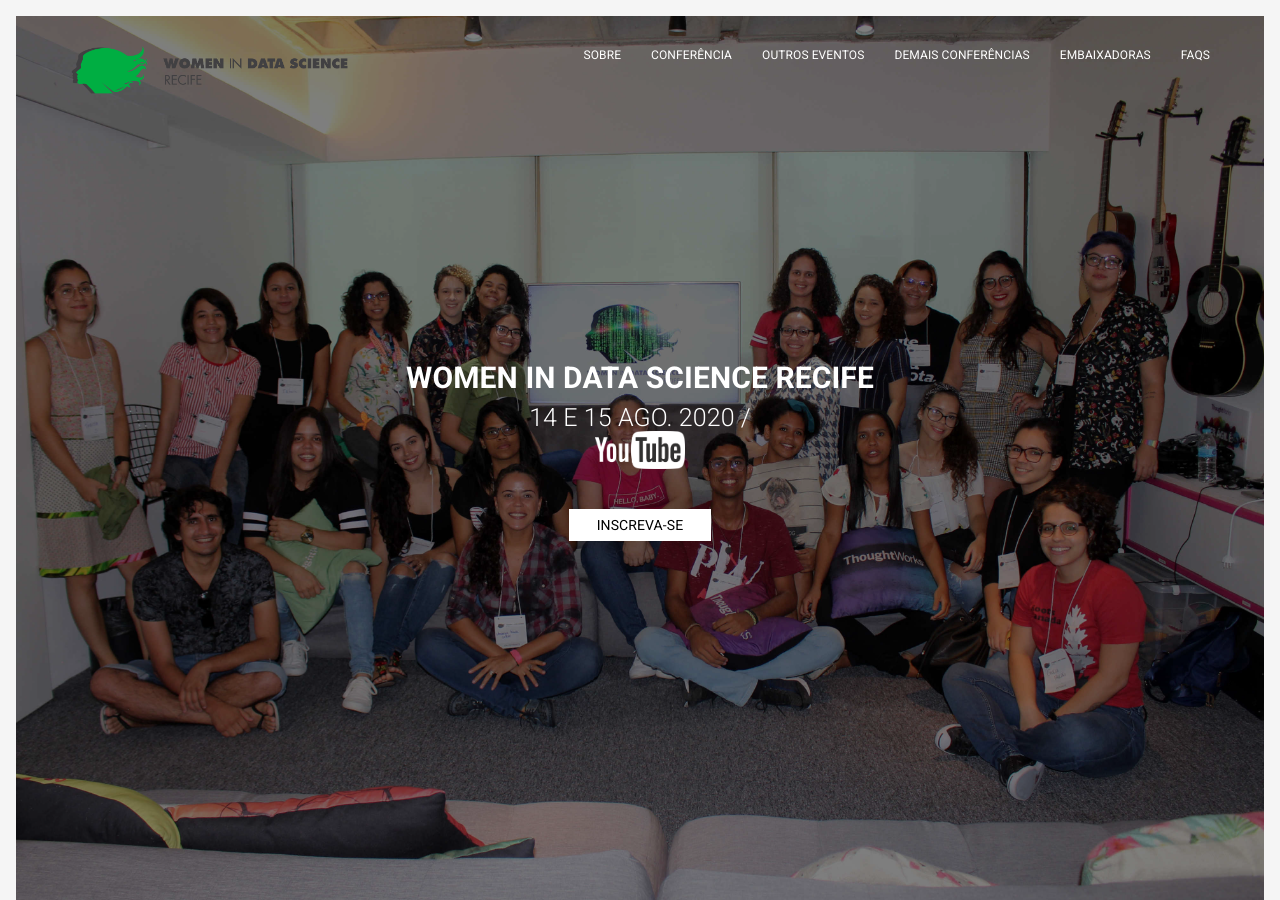
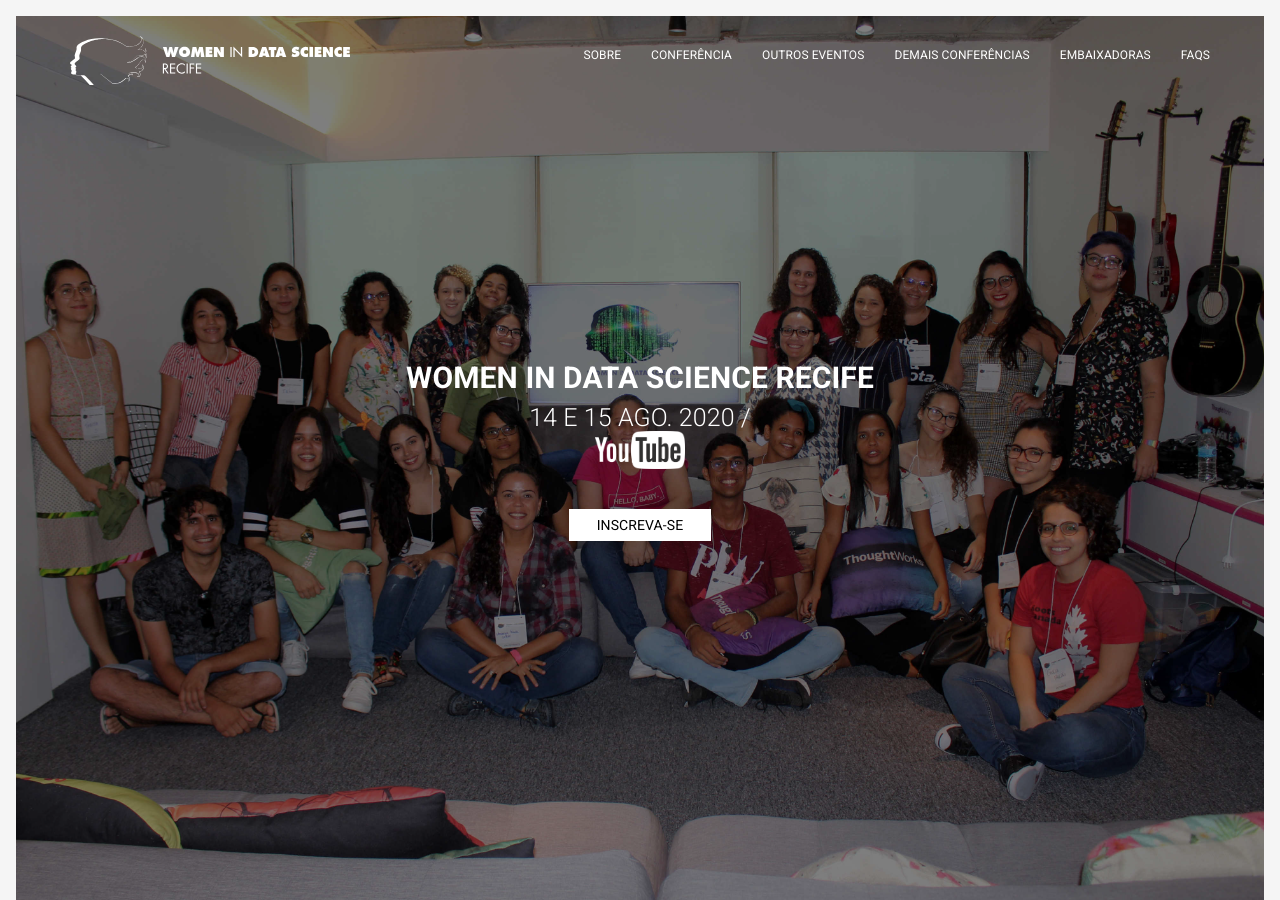
Before and after one commit to widsrecife/widsrecife.github.io, a Jekyll site: the page built from index.html, in a window 1280 px wide and 900 px high. Built offline with Jekyll 4.4.1, drawn with Linux system fonts in a browser that asks for light colours; some web fonts are replaced.

Commit message:
troca da logomarca

```diff
--- a/_includes/footer.html
+++ b/_includes/footer.html
@@ -3,7 +3,7 @@
         <div class="row">
             <div class="col-md-6">
                 <figure>
-                    <img class="footer-img" src="assets/images/img-footer.svg">
+                    <img class="footer-img" src="../assets/images/logo.svg">
                 </figure>
             </div>
 
--- a/_includes/navbar.html
+++ b/_includes/navbar.html
@@ -8,7 +8,7 @@
 
                     <!-- logo image  -->
                     <figure>
-                        <img src="assets/images/img-navbar.png" alt="Logo" width="280px">
+                        <img src="../assets/images/logo.svg" alt="Logo" width="280px">
                     </figure>
                     <!-- WiDS Recife -->
                 </a>
```
Also changed, not shown: assets/images/img-navbar.png (deleted), assets/images/logo.svg (renamed from assets/images/img-footer.svg).
